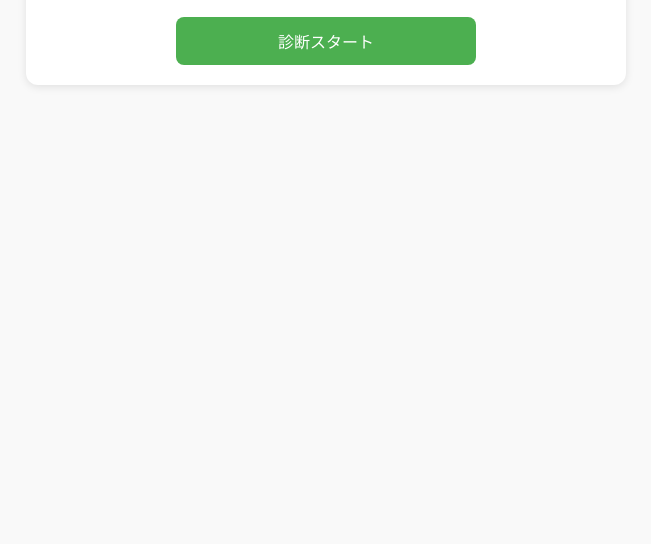
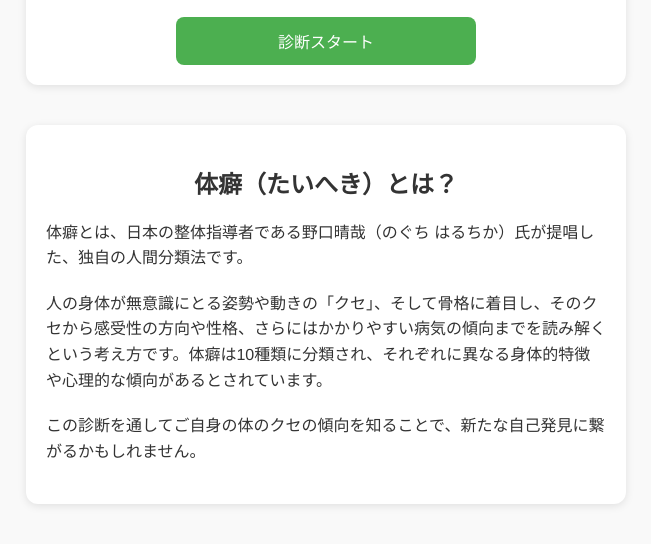
Before and after one commit to app-dev-zz/taiheki, a plain HTML site: page index.html in a window 1280 px wide. Shown: the part 208-752 px from the top of the page, without its empty margins (314-965 px from the left). Drawn offline with Linux system fonts and the light colour scheme.

Commit message:
Update index.html

```diff
--- a/index.html
+++ b/index.html
@@ -12,5 +12,18 @@
     <p>このサイトでは、簡単な質問と骨格の写真診断を通して、あなたの体癖・雰囲気を診断します。</p>
     <button onclick="location.href='page1.html'">診断スタート</button>
   </div>
-</body>
+
+  <div class="container" style="margin-top: 40px;">
+    <h2>体癖（たいへき）とは？</h2>
+    <p style="text-align: left; margin-top: 20px;">
+      体癖とは、日本の整体指導者である野口晴哉（のぐち はるちか）氏が提唱した、独自の人間分類法です。
+    </p>
+    <p style="text-align: left;">
+      人の身体が無意識にとる姿勢や動きの「クセ」、そして骨格に着目し、そのクセから感受性の方向や性格、さらにはかかりやすい病気の傾向までを読み解くという考え方です。体癖は10種類に分類され、それぞれに異なる身体的特徴や心理的な傾向があるとされています。
+    </p>
+    <p style="text-align: left;">
+      この診断を通してご自身の体のクセの傾向を知ることで、新たな自己発見に繋がるかもしれません。
+    </p>
+  </div>
+  </body>
 </html>
```
